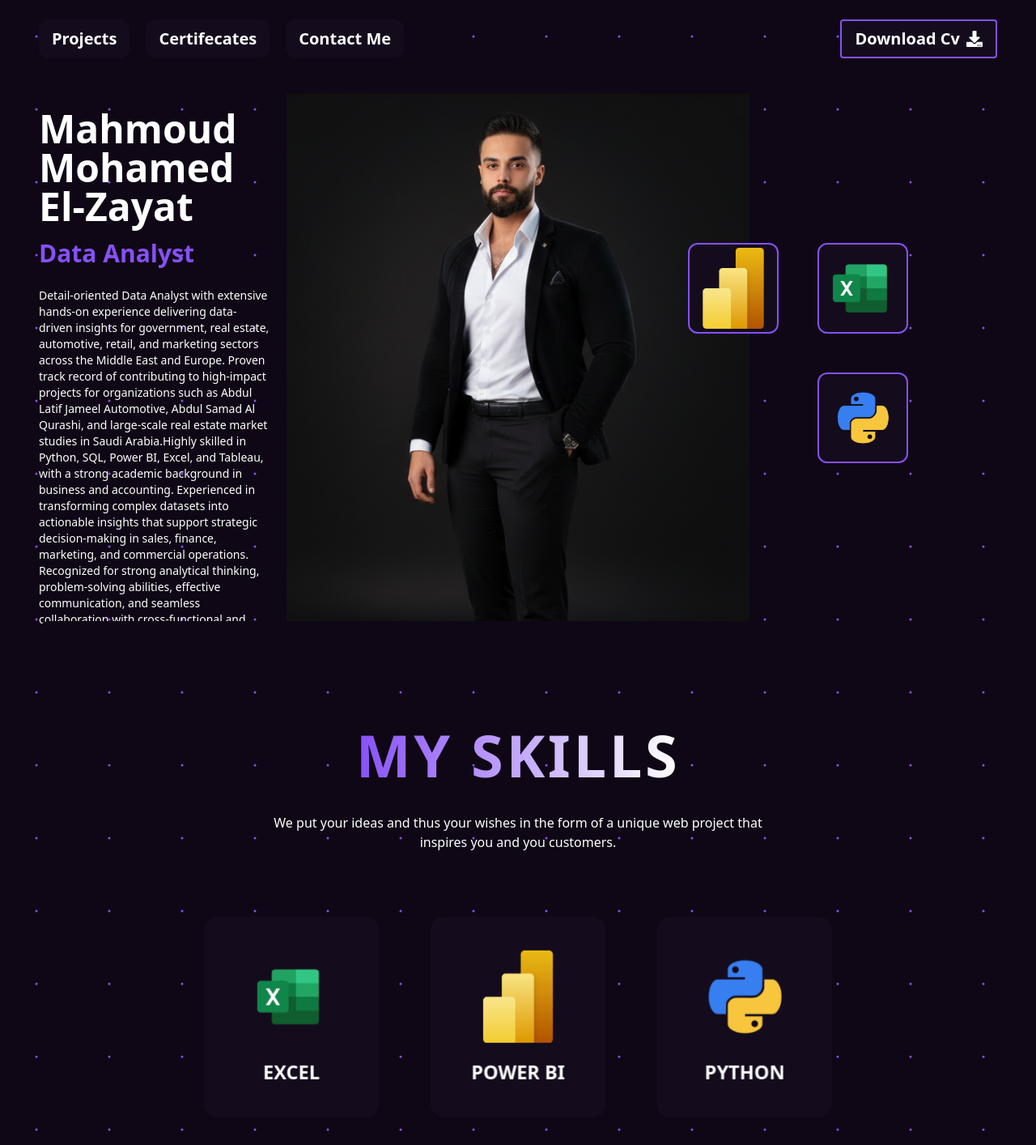
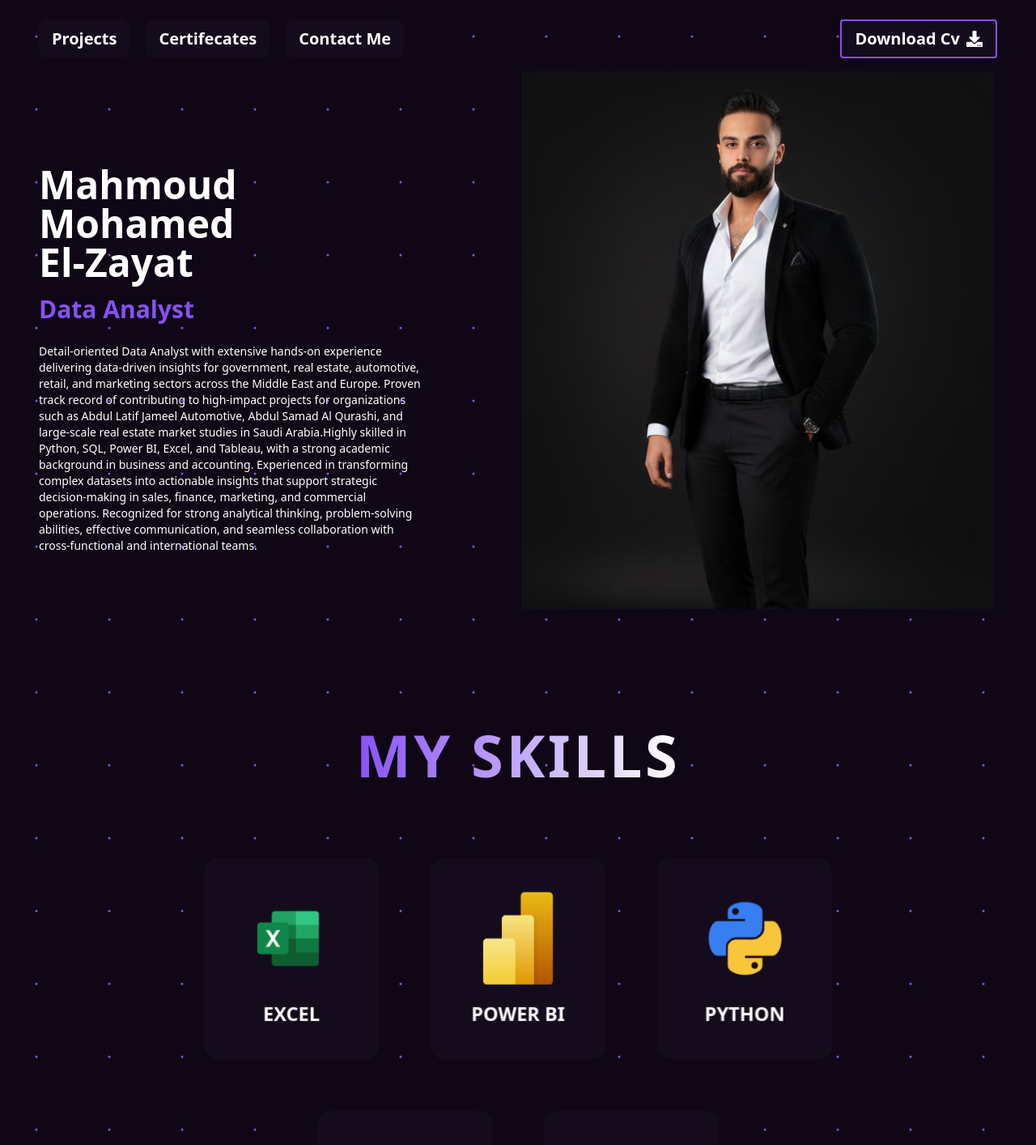
Before and after one commit to Zer0-Dark/data-analysis-portfolio, a Next.js app: page / in a window 1280 px wide. Shown: the top 1414 px of the page at 81% size. Built offline with nearby package versions, Linux system fonts and the light colour scheme.

Commit message:
fix the scroll , hero , removed the icons

```diff
--- a/src/app/_components/NewHero.jsx
+++ b/src/app/_components/NewHero.jsx
@@ -17,7 +17,7 @@ function NewHero() {
     const [isOpen, setIsOpen] = useState(false);
 
     return (
-        <div className=" w-full h-screen flex flex-col lg:px-12 px-8   ">
+        <div className=" w-full lg:h-screen flex flex-col lg:px-12 px-8   ">
             <div className="w-full mb-4 pt-6  flex justify-between relative">
                 <div className="hidden md:flex lg:gap-5 gap-2 lg:text-xl text-sm [&>a]:bg-brand-semi-dark [&>a]:flex [&>a]:justify-center [&>a]:items-center [&>a]:lg:px-4 [&>a]:px-2 [&>a]:lg:py-2 [&>a]:rounded-xl [&>a]:hover:bg-brand [&>a]:hover:text-black [&>a]:font-bold [&>a]:transition-all [&>a]:duration-300">
                     <a href="#projects">Projects</a>
@@ -46,8 +46,8 @@ function NewHero() {
 
                 </div>
             </div>
-            <div className="flex flex-col md:flex-row gap-5 h-[100%] pb-12  ">
-                <div className="w-full md:w-1/4 flex flex-col mt-[4%] relative order-2 md:order-none ">
+            <div className="flex flex-col items-center justify-between md:flex-row gap-5 h-[100%] pb-12  ">
+                <div className="w-full md:w-2/5 flex flex-col mt-[4%] relative order-2 md:order-none ">
                     <h1 className="text-3xl md:text-5xl font-black mb-4">
                         {hero.name.split(" ").slice(0, 2).join(" ")} <br />
                         {hero.name.split(" ").slice(2).join(" ")}
@@ -62,7 +62,7 @@ function NewHero() {
                         ))}
                     </div>
                 </div>
-                <div className="w-full md:w-2/4 h-[50vh] md:h-[100%] relative order-1 md:order-none ">
+                <div className="w-full md:w-2/4 h-[50vh] md:min-h-[100%] relative order-1 md:order-none ">
                     <Image
                         fill
                         src={hero.heroImage}
@@ -70,7 +70,7 @@ function NewHero() {
                         className="max-h-full object-contain "
                     />
                 </div>
-                <div className="w-full md:w-1/4 relative hidden md:block">
+                {/* <div className="w-full md:w-1/4 relative hidden md:block">
                     <div className=" absolute top-[30%] -left-48 flex flex-row-reverse flex-wrap gap-12  w-92  ">
                         {skills.items.slice(0, 3).map((skill, index) => (
                             <motion.div
@@ -96,7 +96,7 @@ function NewHero() {
                             </motion.div>
                         ))}
                     </div>
-                </div>
+                </div> */}
 
             </div>
         </div>
--- a/src/app/_components/ProjectPopup.jsx
+++ b/src/app/_components/ProjectPopup.jsx
@@ -91,11 +91,12 @@ function ProjectPopup({ handleShow, title, para, imgs, github, code }) {
     const currentIsVideo = isVideo(currentUrl);
 
     return (
-        <div className=" w-screen h-screen fixed flex justify-center items-center  bg-[rgba(0,0,0,0.6)] top-0 left-0 z-50 text-white">
+        // ! Main Component
+        <div className=" overflow-y-auto w-screen h-screen fixed flex lg:justify-center lg:items-center  bg-[rgba(0,0,0,0.6)] top-0 left-0 z-50 text-white">
             {
                 !imgExpand &&
                 <div
-                    className="flex flex-col items-center  lg:h-[90%] h-[95%] lg:w-[90%] w-[95%] bg-brand-dark relative rounded-md lg:px-12 px-5 border-2 border-brand">
+                    className="flex h-fit flex-col items-center lg:h-[90%] lg:w-[90%] w-[95%] bg-brand-dark relative rounded-md lg:px-12 px-5 border-2 border-brand">
                     <button
                         className=" cursor-pointer absolute top-4 right-4 text-4xl lg:text-6xl"
                         onClick={handleShow}>
@@ -148,7 +149,7 @@ function ProjectPopup({ handleShow, title, para, imgs, github, code }) {
                             </div>
                         </div>
                         {/* right container */}
-                        <div className="lg:w-5/12  overflow-hidden max-h-full text-sm flex flex-col h-full w-full ">
+                        <div className="lg:w-5/12 lg:max-h-fit max-h-54  overflow-hidden  text-sm flex flex-col h-full w-full ">
                             <p className="lg:max-h-[90%] max-h-[35%] lg:w-auto min-w-full overflow-y-scroll overflow-x-hidden custom-scrollbar">
                                 {para}
                             </p>
@@ -164,10 +165,10 @@ function ProjectPopup({ handleShow, title, para, imgs, github, code }) {
                     </div>
                 </div>
             }
-
+            {/*  */}
             {
                 imgExpand &&
-                <div className=" absolute gap-1  flex  items-center justify-center h-[90%] w-[90%] bg-brand-dark border-2 border-brand  rounded-md px-12 ">
+                <div className=" absolute gap-1  flex  items-center justify-center lg:h-[90%] w-[90%] bg-brand-dark border-2 border-brand  rounded-md px-12 ">
 
                     <button onClick={() => setImgExpand((prev) => !prev)} className=" absolute text-6xl top-6 right-6 cursor-pointer">
                         <FaXingSquare />
--- a/src/app/_components/SectionTitle.jsx
+++ b/src/app/_components/SectionTitle.jsx
@@ -4,13 +4,13 @@ import { motion } from "motion/react";
 
 function SectionTitle({ title }) {
     return (
-        <div className="flex flex-col justify-center items-center mt-24 mb-12">
+        <div className="flex flex-col justify-center items-center mt-24 mb-6">
             <motion.h2
                 initial={{ opacity: 0, y: -50 }}
                 whileInView={{ opacity: 1, y: 0 }}
                 transition={{ duration: 0.8, ease: "easeOut" }}
                 viewport={{ once: true }}
-                className="lg:text-7xl text-5xl font-extrabold uppercase tracking-wider leading-none mb-6 pb-3 inline-flex gap-4"
+                className="lg:text-7xl text-4xl font-extrabold uppercase tracking-wider leading-none mb-6 pb-3 inline-flex gap-4"
                 style={{
                     background: "linear-gradient(to right, #8750F7 0%, #FFFFFF 100%)",
                     WebkitBackgroundClip: "text",
@@ -20,12 +20,12 @@ function SectionTitle({ title }) {
             >
                 {title}
             </motion.h2>
-            <p
+            {/* <p
                 className="lg:w-[650px] text-center px-1 lg:text-base text-sm"
             >
                 We put your ideas and thus your wishes in the form of a unique web
                 project that inspires you and you customers.
-            </p>
+            </p> */}
         </div>
     )
 }
--- a/src/app/_data/sections.json
+++ b/src/app/_data/sections.json
@@ -5,9 +5,7 @@
         "description": "Detail-oriented Data Analyst with extensive hands-on experience delivering data-driven insights for government, real estate, automotive, retail, and marketing sectors across the Middle East and Europe. Proven track record of contributing to high-impact projects for organizations such as Abdul Latif Jameel Automotive, Abdul Samad Al Qurashi, and large-scale real estate market studies in Saudi Arabia.Highly skilled in Python, SQL, Power BI, Excel, and Tableau, with a strong academic background in business and accounting. Experienced in transforming complex datasets into actionable insights that support strategic decision-making in sales, finance, marketing, and commercial operations. Recognized for strong analytical thinking, problem-solving abilities, effective communication, and seamless collaboration with cross-functional and international teams.",
         "cvLink": "/cv.pdf",
         "heroImage": "/tt.png",
-        "subDescription": [
-            ""
-        ]
+        "subDescription": []
     },
     "skills": {
         "title": "My Skills",
@@ -46,5 +44,4 @@
         "title": "Contact Me",
         "intro": "Get in touch via phone, email, or social networks."
     }
-
 }
```
